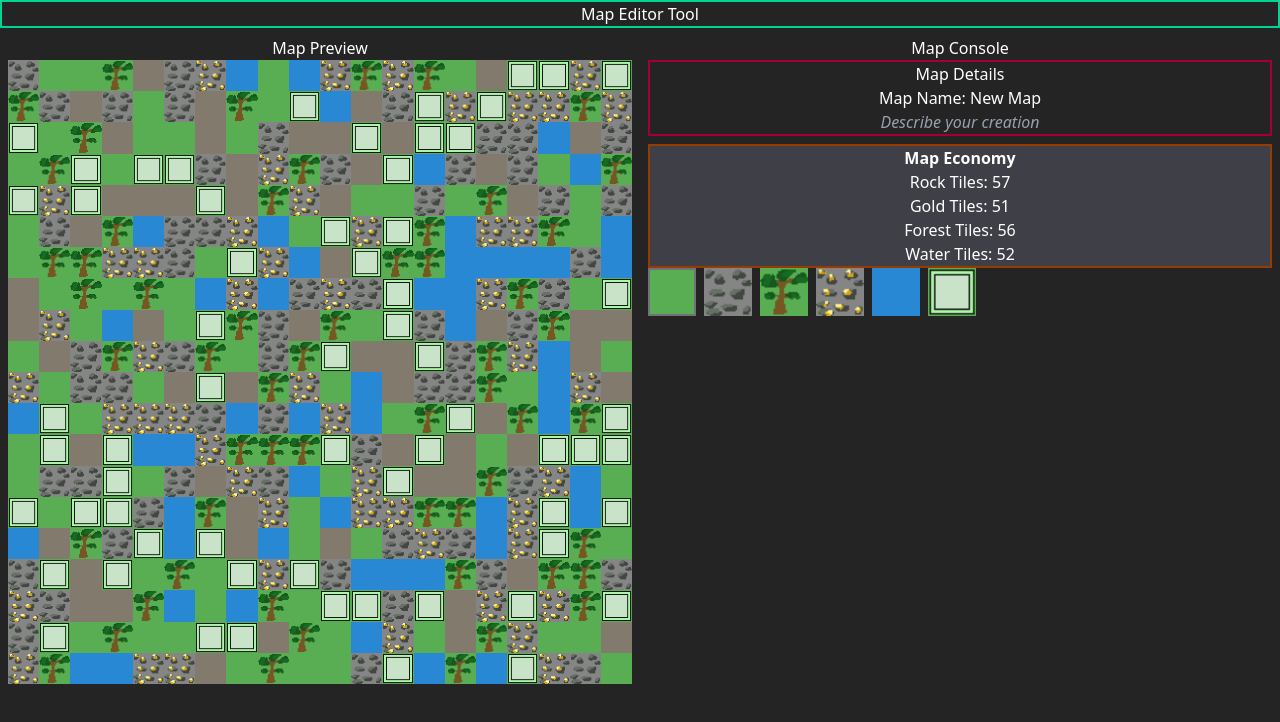
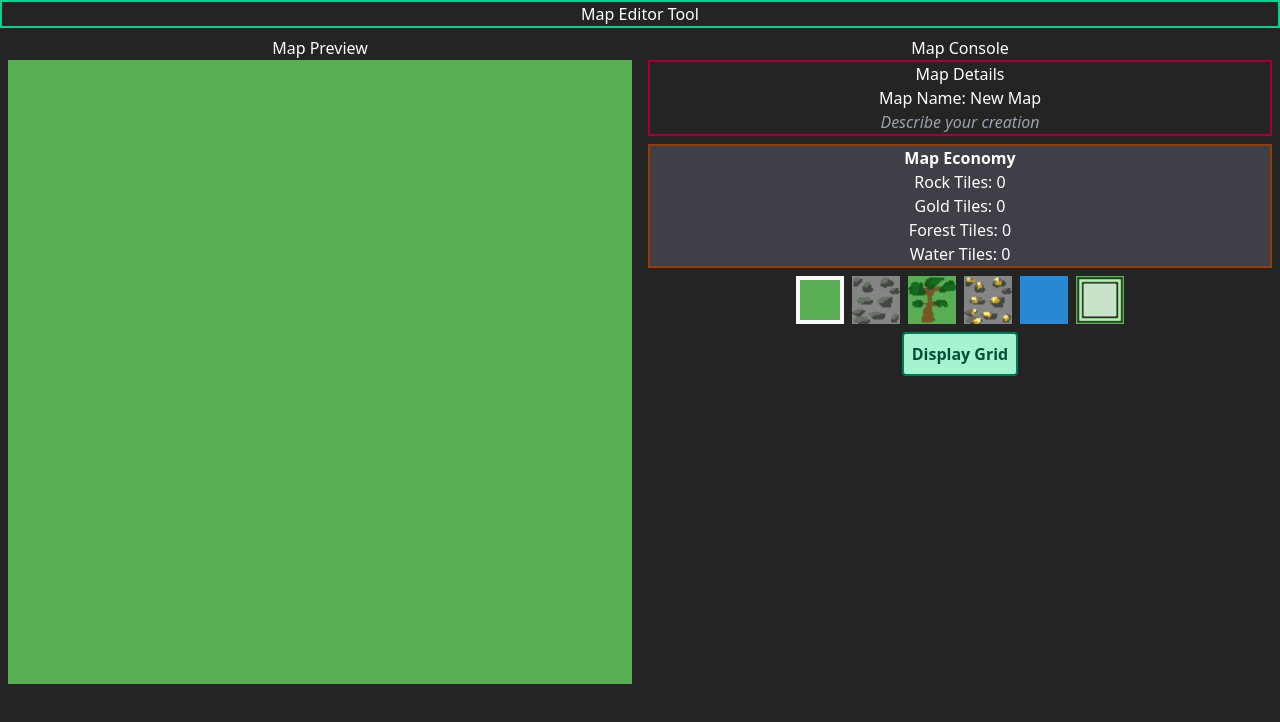
Before and after one commit to TibbersEvolved/TDMapEditor, a React (Vite) app: page / in a window 1280 px wide. Shown: the top 722 px of the page. Built offline with nearby package versions, Linux system fonts and the light colour scheme.

Commit message:
Added button to display tile coordinates and changed background image

```diff
--- a/index.html
+++ b/index.html
@@ -2,7 +2,7 @@
 <html lang="en">
   <head>
     <meta charset="UTF-8" />
-    <link rel="icon" type="image/svg+xml" href="/vite.svg" />
+    <link rel="icon" type="icon" href="/src//assets/gameicon.png" />
     <meta name="viewport" content="width=device-width, initial-scale=1.0" />
     <link href="/src/App.css" rel="stylesheet" />
     <title>Tibbers TD Map Maker</title>
--- a/src/components/buttonTileBrush.tsx
+++ b/src/components/buttonTileBrush.tsx
@@ -3,7 +3,7 @@ import { tileImages } from "./tileInfo";
 export default function ButtonTileBrush(prop: props) {
   let selected = "";
   if (prop.tileId === prop.activeID) {
-    selected = "border-2 border-zinc-500";
+    selected = "border-4 border-zinc-50";
   }
 
   return (
--- a/src/components/container.tsx
+++ b/src/components/container.tsx
@@ -1,24 +1,47 @@
-import { useState } from "react";
+import { createContext, useContext, useState } from "react";
 import { GenerateBlankMap } from "./utility";
 import DisplayMap from "./displayMap";
 import ListTileTypes from "./listTileTypes";
 import type { GameMap } from "./types";
 import ButtonTileBrush from "./buttonTileBrush";
 
+export const ThemeContext = createContext(false);
+
 export default function Container() {
   const [gameMap, setGameMap] = useState(GenerateBlankMap());
   const [modeSet, setModeSet] = useState(0);
+  const [displayGrid, setDisplayGrid] = useState(false);
+  let buttonCol = "bg-emerald-200";
+  if (displayGrid) {
+    buttonCol = "bg-emerald-400";
+  }
 
-  function changeTile(y: number, x: number) {
-    let tempMap: GameMap = {
+  function copyGameMap() {
+    return {
       Name: gameMap.Name,
       Description: gameMap.Description,
       Clime: gameMap.Clime,
       Field: gameMap.Field,
       Difficulty: gameMap.Difficulty,
     };
-    tempMap.Field.tiles[y][x].tileId = modeSet;
+  }
+
+  function changeTile(y: number, x: number) {
+    let tempMap: GameMap = copyGameMap();
+    tempMap.Field.tiles[19 - y][19 - x].tileId = modeSet;
     console.log("Ran function, tried to set " + y + "/" + x + " to " + modeSet);
+    setGameMap(tempMap);
+  }
+
+  function changeName(name: string) {
+    let tempMap = copyGameMap();
+    tempMap.Name = name;
+    setGameMap(tempMap);
+  }
+
+  function changeDescription(desc: string) {
+    let tempMap = copyGameMap();
+    tempMap.Description = desc;
     setGameMap(tempMap);
   }
 
@@ -30,6 +53,7 @@ export default function Container() {
 
   return (
     <>
+      <ThemeContext value={displayGrid}>
         <div className="flex justify-center border-2 border-emerald-400">
           Map Editor Tool
         </div>
@@ -38,7 +62,7 @@ export default function Container() {
             <div className="text-center">Map Preview</div>
             <DisplayMap field={gameMap.Field} func={changeTile} />
           </section>
-        <div className="flex flex-col text-center p-2">
+          <div className="flex flex-col  text-center p-2">
             <div>Map Console</div>
             <section className="flex flex-col border-2 border-rose-800 mb-2">
               <div>Map Details</div>
@@ -46,7 +70,7 @@ export default function Container() {
               <div className="italic text-gray-400">{gameMap.Description}</div>
             </section>
             <ListTileTypes tiles={gameMap.Field.tiles} />
-          <div className="flex gap-2">
+            <div className="flex gap-2 justify-center mt-2">
               {tileList.map((s, key) => (
                 <ButtonTileBrush
                   tileId={s}
@@ -56,8 +80,20 @@ export default function Container() {
                 />
               ))}
             </div>
+            <div className="flex justify-center">
+              <button
+                className={
+                  "mt-2 border-2 border-emerald-700 rounded-sm p-2 text-emerald-900 font-bold " +
+                  buttonCol
+                }
+                onClick={() => setDisplayGrid(!displayGrid)}
+              >
+                Display Grid
+              </button>
+            </div>
           </div>
         </section>
+      </ThemeContext>
     </>
   );
 }
--- a/src/components/tileComponent.tsx
+++ b/src/components/tileComponent.tsx
@@ -1,9 +1,24 @@
+import { useContext } from "react";
 import type { funcSetTile } from "./container";
 import { tileImages } from "./tileInfo";
 import type { Tile } from "./types";
+import { ThemeContext } from "./container";
 
 export default function TileComponent(prop: props) {
   const tileId = prop.tileData.tileId;
+  const tileDisplay = useContext(ThemeContext);
+
+  function getThing(val: boolean) {
+    if (val) {
+      return (
+        <div className="fixed z-10 text-xs">
+          {prop.tileData.posX + "/" + prop.tileData.posY}
+        </div>
+      );
+    }
+    return <></>;
+  }
+
   return (
     <>
       <div className="bg-yellow-100">
@@ -11,7 +26,9 @@ export default function TileComponent(prop: props) {
           className="hover:opacity-75"
           src={tileImages[tileId]}
           onClick={() => prop.func(prop.tileData.posY, prop.tileData.posX)}
+          draggable="false"
         ></img>
+        {getThing(tileDisplay)}
       </div>
     </>
   );
--- a/src/components/utility.ts
+++ b/src/components/utility.ts
@@ -1,4 +1,7 @@
+import { createContext } from "react";
 import type { GameMap, Tile } from "./types";
+
+const ThemeContext = createContext(false);
 
 export function GenerateBlankMap() {
   let map: GameMap = {
@@ -13,7 +16,7 @@ export function GenerateBlankMap() {
   for (let i = 0; i < 20; i++) {
     map.Field.tiles[i] = [];
     for (let j = 0; j < 20; j++) {
-      map.Field.tiles[i][j] = GenGrass(i, j);
+      map.Field.tiles[i][j] = GenGrass(19 - i, 19 - j);
     }
   }
   return map;
@@ -23,7 +26,33 @@ export function GenGrass(yp: number, xp: number) {
   let rVal: Tile = {
     posX: xp,
     posY: yp,
-    tileId: Math.floor(Math.random() * 7),
+    tileId: 0,
   };
   return rVal;
 }
+
+//Case 0 = invalid path
+//Case 1 = upgoing path
+//Case 2 = right path
+//Case 3 = left path
+export function ValidateRoad(
+  yp: number,
+  xp: number,
+  xpStart: number,
+  ypStart: number
+) {
+  if (yp > ypStart) {
+    if (xp === xpStart) {
+      return 1;
+    }
+  }
+  if (yp === ypStart) {
+    if (xp > xpStart) {
+      return 2;
+    }
+    if (xp < xpStart) {
+      return 3;
+    }
+  }
+  return 0;
+}
```
Also changed, not shown: src/assets/gameicon.png (added). Lines whose indentation alone changed are shown as unchanged.
